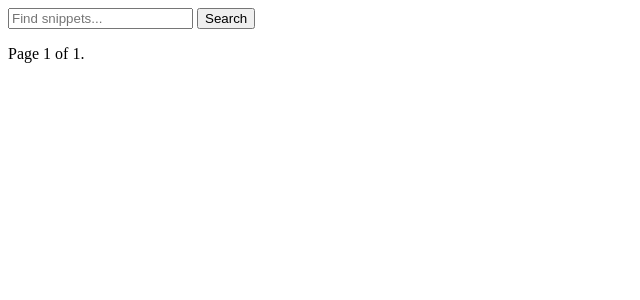
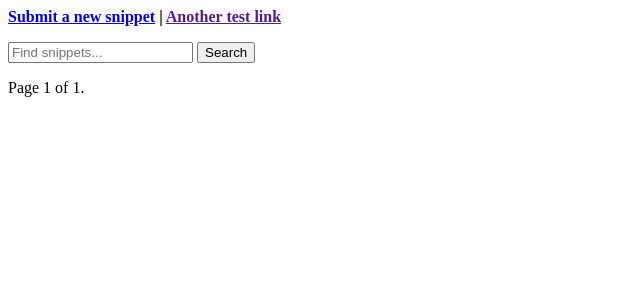
Before and after one commit to nevtum/contently, a Django app: page / in a window 1280 px wide. Shown: the top 300 px of the page, without its empty margins (0-640 px from the left). Run offline with Django 3.2, Linux system fonts and the light colour scheme; data that the repository does not hold is empty.

Commit message:
adding a submit new snippet page/form

```diff
--- a/contently/urls.py
+++ b/contently/urls.py
@@ -18,10 +18,12 @@ from django.conf.urls import url
 from django.contrib import admin
 from snippets.views import (
     SnippetListView,
+    SnippetCreateView,
     SnippetDetailView)
 
 urlpatterns = [
     url(r'^admin/', admin.site.urls),
     url(r'^$', SnippetListView.as_view(), name='snippets'),
-    url(r'^(?P<slug>[-\w]+)/$', SnippetDetailView.as_view(), name='snippet-detail')
+    url(r'^submitsnippet/$', SnippetCreateView.as_view(), name='new-snippet'),
+    url(r'^(?P<slug>[-\w]+)/$', SnippetDetailView.as_view(), name='snippet-detail'),
 ]
--- a/snippets/models.py
+++ b/snippets/models.py
@@ -11,7 +11,7 @@ class SnippetVoteCountManager(models.Manager):
 class Snippet(models.Model):
     title = models.CharField(max_length=100)
     submitter = models.ForeignKey(User)
-    submitted_date = models.DateTimeField()
+    submitted_date = models.DateTimeField(auto_now_add=True)
     body = models.TextField()
 
     with_votes = SnippetVoteCountManager()
--- a/snippets/templates/snippet_list.html
+++ b/snippets/templates/snippet_list.html
@@ -1,6 +1,14 @@
 {% extends "base.html" %}
 {% block content %}
 <div class="snippets-page">
+    <div class="my-links">
+        <p>
+            <b>
+                <a href="{% url 'new-snippet' %}">Submit a new snippet</a> |
+                <a href="">Another test link</a>
+            </b>
+        </p>
+    </div>
     <div class="search-control">
         <form action="" method="get" class="input-group">
             <input type="text" name="search" class="form-control" placeholder="Find snippets...">
--- a/snippets/views.py
+++ b/snippets/views.py
@@ -1,5 +1,5 @@
 from django.shortcuts import render
-from django.views.generic import ListView, DetailView
+from django.views.generic import ListView, CreateView, DetailView
 from django.db.models import Q
 from .models import Snippet
 
@@ -20,6 +20,11 @@ class SnippetListView(ListView):
 
         return snippets.order_by('-submitted_date')
 
+class SnippetCreateView(CreateView):
+    model = Snippet
+    fields = ['title', 'body', 'tags']
+    template_name = 'submit_snippet.html'
+
 class SnippetDetailView(DetailView):
     model = Snippet
     context_object_name = 'snippet'
```
Also changed, not shown: snippets/templates/submit_snippet.html (added, +7 -0 lines).
